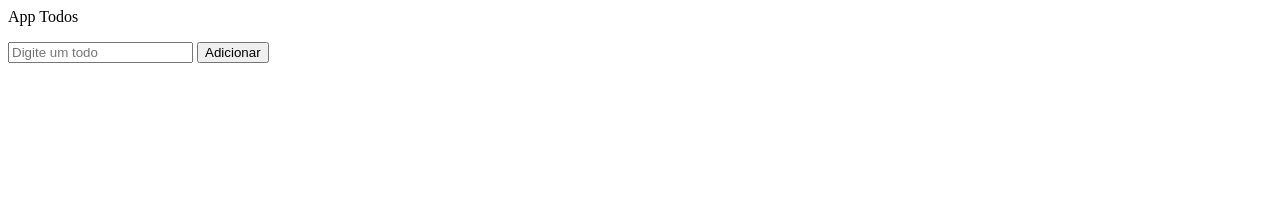
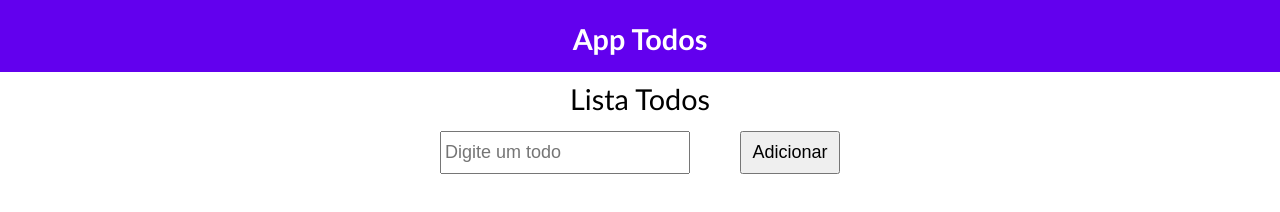
Before and after one commit to AlvesPHGA/app-todos-RS, a plain HTML site: page index.html in a window 1280 px wide. Drawn offline with Linux system fonts and the light colour scheme.

Commit message:
Foi incluido a folha de estilo e feito o layout da aplicaçao.

```diff
--- a/index.html
+++ b/index.html
@@ -3,24 +3,25 @@
 <head>
 	<meta charset="UTF-8">
 	<meta name="viewport" content="width=device-width, initial-scale=1.0">
+
+	<link rel="stylesheet" href="style.css">
 	<title>App Todos</title>
 </head>
 <body>
 
+	<div id="container-body">
 		<header>
 			<div class="container">
 					<div class="header">
 						App Todos
 					</div>
-            <nav class="menu">
-
-            </nav>
 			</div>
 		</header>
 
 		<section class="section-todos">
 			<div class="container">
 					<div class="list">
+						Lista Todos
 						<ul> </ul>
 					</div>
 					<div class="form-list">
@@ -29,7 +30,7 @@
 					</div>
 			</div>
 		</section>
-
+	</div>
 	<script src="js/todos.js"></script>
 </body>
 </html>
--- a/js/todos.js
+++ b/js/todos.js
@@ -32,6 +32,10 @@ function renderTodo(){
 renderTodo()
 
 function addTodo(){
+
+   if(form_list.value == ""){
+      alert('Favor incluir uma tarefa')
+   } else{
    var todosText= form_list.value
 
    todos.push(todosText)
@@ -39,7 +43,7 @@ function addTodo(){
    form_list.value=''
    renderTodo()
    saveToStorage()
-}
+}}
 
 button_todos.onclick= addTodo
 
--- /dev/null
+++ b/style.css
@@ -0,0 +1,140 @@
+:root{
+    --background: #ffffff;
+    --background-primary: #6200ee;
+    --background-variante: #3700b3;
+    --background-secondary: #bb86fc;
+    --color-primary: #000000;
+    --color-secondary: #ffffff;
+
+    font-size: 60%;
+}
+
+*{
+    margin: 0;
+    padding: 0;
+    box-sizing: border-box;
+}
+
+html, body{
+    width: 90vw;
+    height: 100vh;
+}
+
+body{
+    color: var(--color-primary);
+    font-weight: 700;
+    font-family: 'Trebuchet MS', 'Lucida Sans Unicode', 'Lucida Grande', 'Lucida Sans';
+}
+
+a{
+    text-decoration: none;
+}
+
+ul{
+    list-style-type: decimal;
+}
+
+#container-body{
+    width: 100vw;
+    height: 100vh;
+}
+
+.container{
+    font-size: 2rem;
+}
+
+.container .header{
+    height: 5rem;
+    background: var(--background-primary);
+    color: var(--color-secondary);
+    display: flex;
+    align-items: center;
+    justify-content: center;
+    padding-top: 5px;
+}
+
+.section-todos{
+   background: var(--background);
+   color: var(--color-primary);
+}
+
+.container .list{
+   margin: 5px 0;
+   text-align: center;
+   font-weight: 400;
+   width: 100%;
+}
+
+.list ul{
+   text-align: left;
+   padding: 5px;
+   font-size: 1.5rem;
+}
+
+.list ul li{
+    border-bottom: 1px solid black;
+    padding: 5px;
+}
+
+.list ul li:hover{
+    background: rgba(210, 179, 255, 0.5);
+}
+
+.list ul li a{
+    margin-left: 5px;
+}
+
+.section-todos .form-list{
+    display: flex;
+    align-items: center;
+    justify-content: space-between;
+    margin: 0 10px;
+}
+
+.section-todos .form-list input{
+    height: 3rem;
+    font-size: large;
+    padding: 3px;
+}
+
+.section-todos .form-list button{
+    height: 3rem;
+    font-size: large;
+    padding: 3px;
+}
+
+@media(min-width: 700px){
+    :root{
+        font-size: 90%;
+    }
+
+    body{
+        font-size: 4rem;
+    }
+
+    .section-todos{
+        max-width: 1200px;
+        margin: 10px auto;
+    }
+
+    .section-todos .form-list{
+      width: 400px;
+      display: flex;
+      align-items: center;
+      justify-content: space-between;
+      margin: 0 auto;
+  }
+
+  .section-todos .form-list input{
+      height: 3rem;
+      font-size: large;
+      width: 250px;
+  }
+
+  .section-todos .form-list button{
+      height: 3rem;
+      font-size: large;
+      padding: 3px;
+      width: 100px;
+  }
+}
```
Lines whose indentation alone changed are shown as unchanged.
